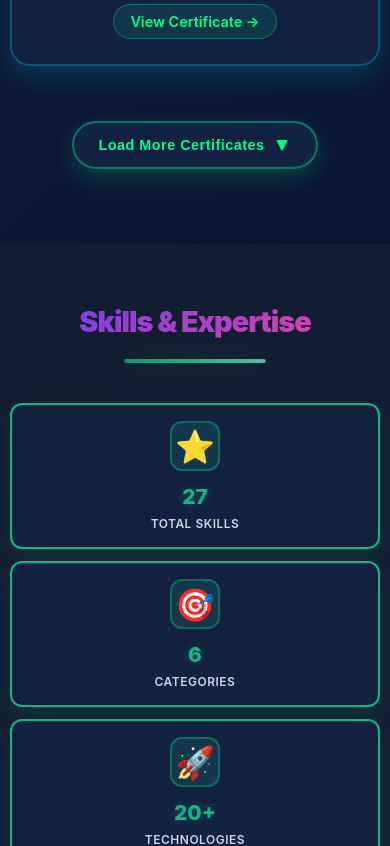
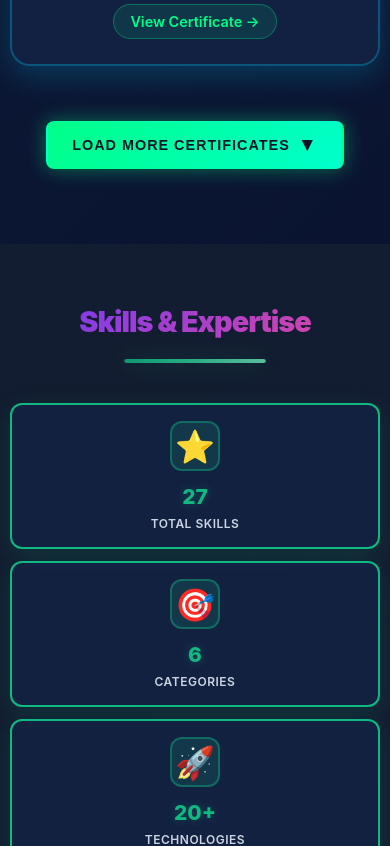
Before and after one commit to Sinethwickramaratna/Portfolio-Website-React, a React (Vite) app in the folder SinethWickramaratna/: page / in a window 390 px wide. Shown: the part 3700-4546 px from the top of the page. Built offline with nearby package versions, Linux system fonts and the light colour scheme.

Commit message:
Refactor load more button styles for improved aesthetics and responsiveness

```diff
--- a/SinethWickramaratna/src/Components/CertificatesSection.css
+++ b/SinethWickramaratna/src/Components/CertificatesSection.css
@@ -233,69 +233,56 @@
   position: relative;
   display: flex;
   align-items: center;
-  gap: 12px;
-  padding: 16px 40px;
-  font-size: 1.1rem;
-  font-weight: 600;
-  color: #00ccff;
-  background: rgba(20, 35, 70, 0.8);
-  border: 2px solid rgba(0, 204, 255, 0.4);
-  border-radius: 50px;
+  justify-content: center;
+  gap: 10px;
+  padding: 14px 40px;
+  font-size: 1rem;
+  font-weight: 700;
+  text-transform: uppercase;
+  letter-spacing: 1px;
+  color: #0a1428;
+  background: linear-gradient(135deg, #00ffff 0%, #00ff88 100%);
+  border: 2px solid transparent;
+  border-radius: 8px;
   cursor: pointer;
-  transition: all 0.4s cubic-bezier(0.25, 0.46, 0.45, 0.94);
-  backdrop-filter: blur(12px);
-  box-shadow: 0 8px 25px rgba(0, 204, 255, 0.2),
-              inset 0 0 20px rgba(0, 204, 255, 0.05);
+  transition: all 0.3s cubic-bezier(0.25, 0.46, 0.45, 0.94);
+  box-shadow: 0 0 20px rgba(0, 255, 136, 0.4);
   overflow: hidden;
 }
 
 .load-more-btn::before {
-  content: '';
-  position: absolute;
-  top: 0;
-  left: -100%;
-  width: 100%;
-  height: 100%;
-  background: linear-gradient(90deg, transparent, rgba(0, 204, 255, 0.2), transparent);
-  transition: left 0.5s ease;
-}
-
-.load-more-btn:hover::before {
-  left: 100%;
+  display: none;
 }
 
 .load-more-btn:hover {
-  border-color: rgba(0, 204, 255, 0.8);
-  background: rgba(25, 45, 85, 0.95);
-  box-shadow: 0 12px 40px rgba(0, 204, 255, 0.4),
-              inset 0 0 30px rgba(0, 204, 255, 0.1);
-  transform: translateY(-5px) scale(1.05);
-  color: #00ffee;
+  transform: translateY(-3px);
+  box-shadow: 0 0 30px rgba(0, 255, 136, 0.7);
+  background: linear-gradient(135deg, #00ff88 0%, #00ffff 100%);
 }
 
 .load-more-btn:active {
-  transform: translateY(-2px) scale(1.02);
+  transform: translateY(-1px);
 }
 
 .btn-text {
   position: relative;
   z-index: 2;
-  letter-spacing: 0.5px;
+  letter-spacing: inherit;
 }
 
 .btn-icon {
   position: relative;
   z-index: 2;
-  font-size: 1rem;
+  font-size: 1.2rem;
   transition: transform 0.3s ease;
 }
 
 .load-more-btn:hover .btn-icon {
-  transform: translateY(3px);
+  transform: translateX(5px);
 }
 
 .load-more-btn.show-less:hover .btn-icon {
-  transform: translateY(-3px);
+  transform: translateX(-5px);
 }
 
 /* Animations */
@@ -497,8 +484,8 @@
   }
 
   .load-more-btn {
-    padding: 14px 35px;
-    font-size: 1.05rem;
+    padding: 13px 35px;
+    font-size: 0.95rem;
   }
 
   .certificates-modal {
@@ -553,8 +540,8 @@
   }
 
   .load-more-btn {
-    padding: 13px 32px;
-    font-size: 1rem;
+    padding: 12px 32px;
+    font-size: 0.9rem;
   }
 
   .certificates-modal {
--- a/SinethWickramaratna/src/Components/VolunteeringSection.css
+++ b/SinethWickramaratna/src/Components/VolunteeringSection.css
@@ -124,69 +124,56 @@
   position: relative;
   display: flex;
   align-items: center;
-  gap: 12px;
-  padding: 16px 40px;
-  font-size: 1.1rem;
-  font-weight: 600;
-  color: #00ff88;
-  background: rgba(20, 35, 70, 0.8);
-  border: 2px solid rgba(0, 255, 136, 0.4);
-  border-radius: 50px;
+  justify-content: center;
+  gap: 10px;
+  padding: 14px 40px;
+  font-size: 1rem;
+  font-weight: 700;
+  text-transform: uppercase;
+  letter-spacing: 1px;
+  color: #0a1428;
+  background: linear-gradient(135deg, #00ff88 0%, #00ffcc 100%);
+  border: 2px solid transparent;
+  border-radius: 8px;
   cursor: pointer;
-  transition: all 0.4s cubic-bezier(0.25, 0.46, 0.45, 0.94);
-  backdrop-filter: blur(12px);
-  box-shadow: 0 8px 25px rgba(0, 255, 136, 0.2),
-              inset 0 0 20px rgba(0, 255, 136, 0.05);
+  transition: all 0.3s cubic-bezier(0.25, 0.46, 0.45, 0.94);
+  box-shadow: 0 0 20px rgba(0, 255, 136, 0.4);
   overflow: hidden;
 }
 
 .load-more-btn::before {
-  content: '';
-  position: absolute;
-  top: 0;
-  left: -100%;
-  width: 100%;
-  height: 100%;
-  background: linear-gradient(90deg, transparent, rgba(0, 255, 136, 0.2), transparent);
-  transition: left 0.5s ease;
-}
-
-.load-more-btn:hover::before {
-  left: 100%;
+  display: none;
 }
 
 .load-more-btn:hover {
-  border-color: rgba(0, 255, 136, 0.8);
-  background: rgba(25, 45, 85, 0.95);
-  box-shadow: 0 12px 40px rgba(0, 255, 136, 0.4),
-              inset 0 0 30px rgba(0, 255, 136, 0.1);
-  transform: translateY(-5px) scale(1.05);
-  color: #00ffcc;
+  transform: translateY(-3px);
+  box-shadow: 0 0 30px rgba(0, 255, 136, 0.7);
+  background: linear-gradient(135deg, #00ffcc 0%, #00ff88 100%);
 }
 
 .load-more-btn:active {
-  transform: translateY(-2px) scale(1.02);
+  transform: translateY(-1px);
 }
 
 .btn-text {
   position: relative;
   z-index: 2;
-  letter-spacing: 0.5px;
+  letter-spacing: inherit;
 }
 
 .btn-icon {
   position: relative;
   z-index: 2;
-  font-size: 1rem;
+  font-size: 1.2rem;
   transition: transform 0.3s ease;
 }
 
 .load-more-btn:hover .btn-icon {
-  transform: translateY(3px);
+  transform: translateX(5px);
 }
 
 .load-more-btn.show-less:hover .btn-icon {
-  transform: translateY(-3px);
+  transform: translateX(-5px);
 }
 
 /* Animations */
@@ -261,8 +248,8 @@
   }
 
   .load-more-btn {
-    padding: 14px 35px;
-    font-size: 1.05rem;
+    padding: 13px 35px;
+    font-size: 0.95rem;
   }
 }
 
@@ -298,8 +285,8 @@
   }
 
   .load-more-btn {
-    padding: 13px 32px;
-    font-size: 1rem;
+    padding: 12px 32px;
+    font-size: 0.9rem;
   }
 }
 
```
